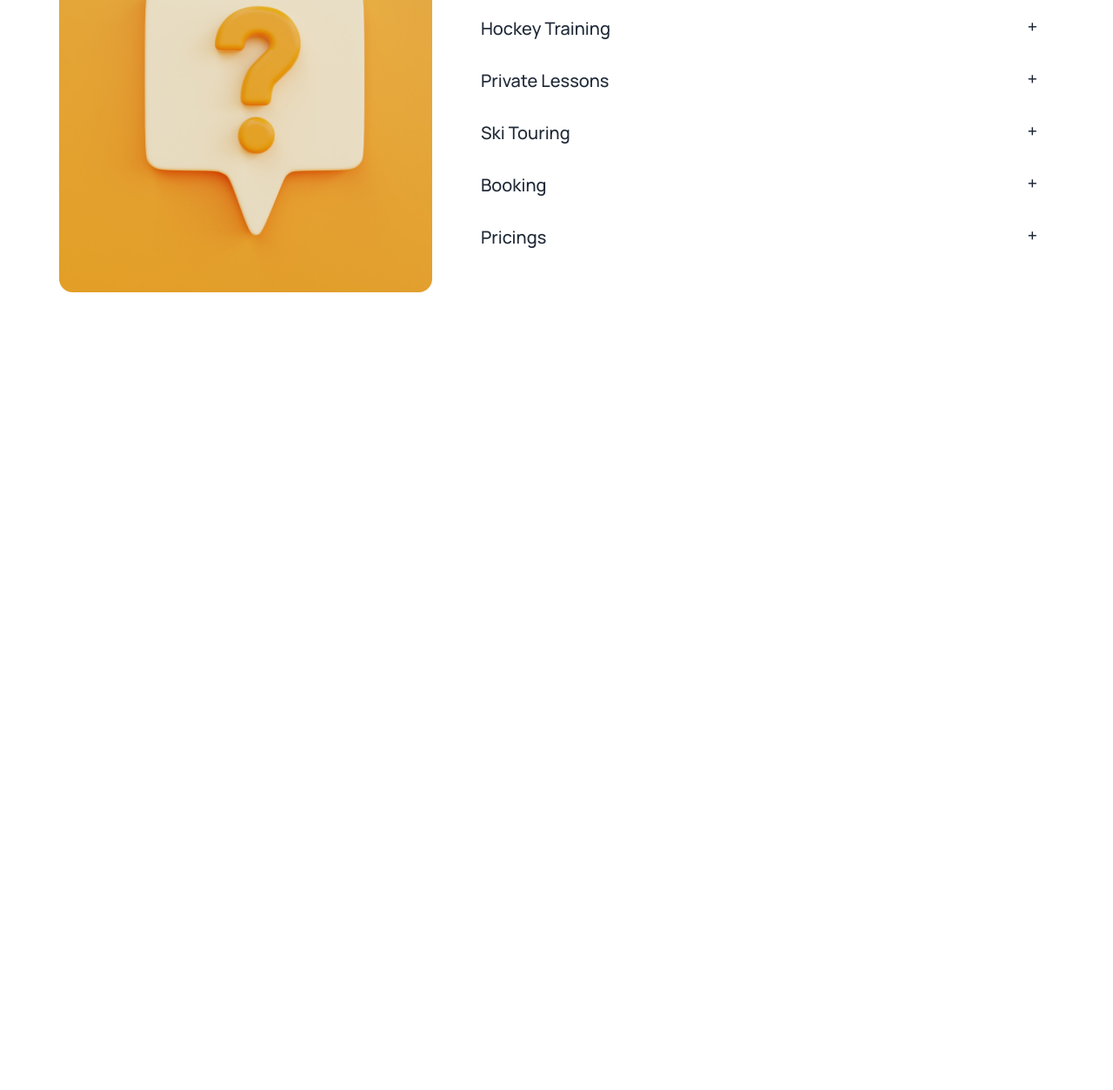
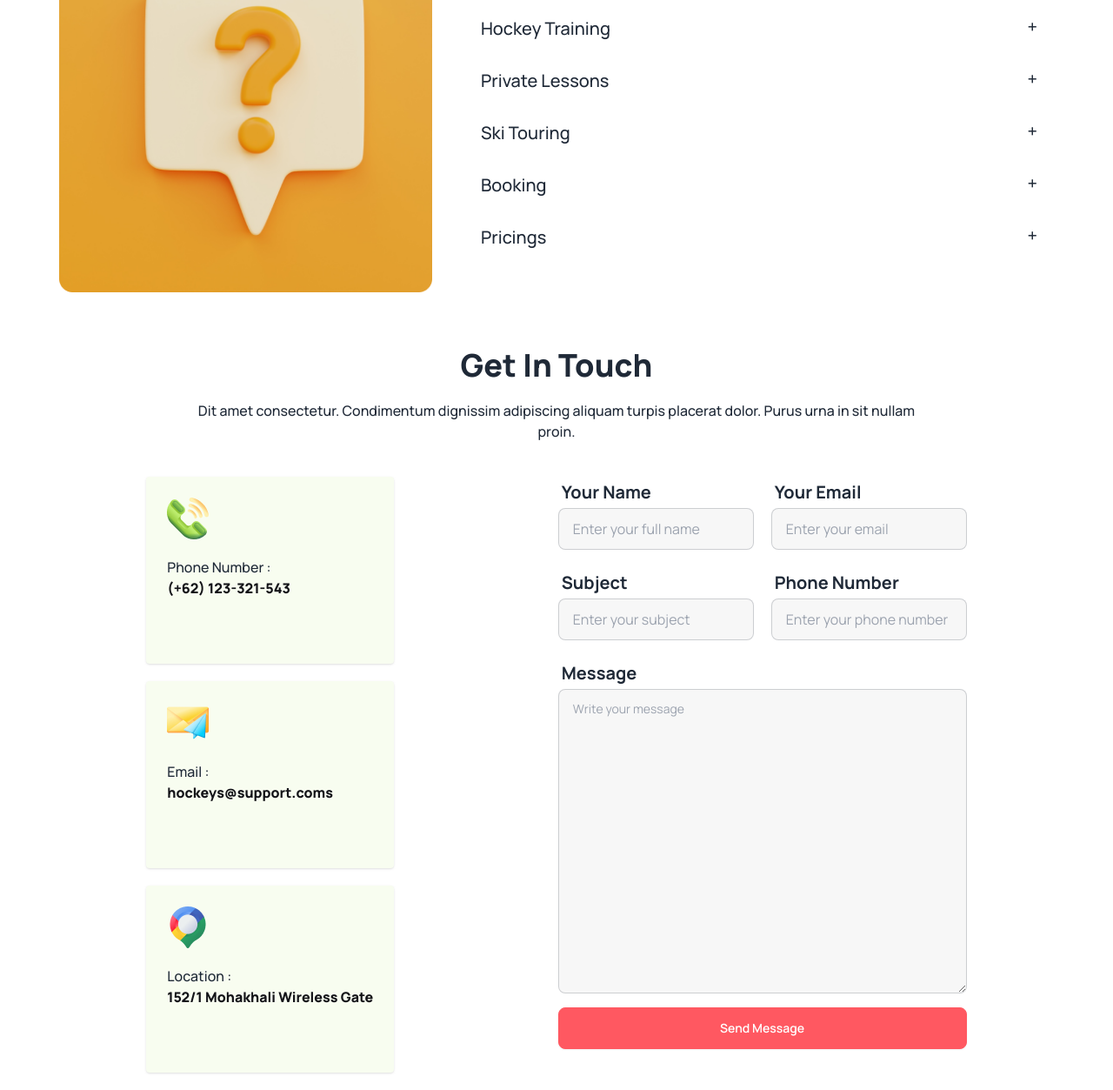
Before and after one commit to saj0cse/Hockeys-Project, a plain HTML site: page index.html in a window 1280 px wide. Shown: the part 3309-4562 px from the top of the page at 87% size. Before the commit the page ends 3713 px from the top, so only its background shows below. Drawn offline with nearby package versions, Linux system fonts and the light colour scheme.

Commit message:
added Get In Touch

```diff
--- a/index.html
+++ b/index.html
@@ -570,6 +570,86 @@
           </div>
         </section>
       </section>
+
+       <!-- Get In Touch  -->
+       <section class="mt-16">
+        <div class="text-center lg:w-[70%] mx-auto">
+          <h2 class="font-extrabold text-4xl mt-5 mb-5">Get In Touch</h2>
+          <p class="font-medium">
+            Dit amet consectetur. Condimentum dignissim adipiscing aliquam turpis placerat dolor. Purus urna in sit nullam proin.
+          </p>
+        </div>
+        <section class="flex flex-col lg:flex-row justify-evenly gap-10 mt-10">
+            <div class="space-y-5">
+                <!-- card one  -->
+                    <div class="bg-[#BCED6D1A] h-[215px] p-6 rounded shadow">
+                        <img src="./Images/phone.png" alt="">
+                        <p class="font-medium mt-5">Phone Number : </p>
+                        <p class="font-extrabold text-[#131318]">(+62) 123-321-543</p>
+                    </div>
+                    <!-- card two  -->
+                    <div class="bg-[#BCED6D1A] h-[215px] p-6 rounded shadow">
+                        <img src="./Images/sms.png" alt="">
+                        <p class="font-medium mt-5">Email : </p>
+                        <p class="font-extrabold text-[#131318]">hockeys@support.coms</p>
+                    </div>
+                    <!-- card three  -->
+                    <div class="bg-[#BCED6D1A] h-[215px] p-6 rounded shadow">
+                        <img src="./Images/location.png" alt="">
+                        <p class="font-medium mt-5">Location : </p>
+                        <p class="font-extrabold text-[#131318]">152/1 Mohakhali Wireless Gate</p>
+                    </div>
+            </div>
+            <div>
+                    <div class="grid grid-cols-1 lg:grid-cols-2 gap-5">
+                        <!-- label one -->
+                        <label class="form-control w-full max-w-xs">
+                            <div class="label">
+                              <span class="label-text text-[20px] font-bold">Your Name</span>
+                            </div>
+                            <input type="text" placeholder="Enter your full name" class="input input-bordered w-full max-w-xs bg-[#13131808]" />
+                          </label>
+                          <!-- label two -->
+                        <label class="form-control w-full max-w-xs">
+                            <div class="label">
+                                <span class="label-text text-[20px] font-bold">Your Email</span>
+                              </div>
+                              <input type="text" placeholder="Enter your email" class="input input-bordered w-full max-w-xs bg-[#13131808]" />
+                          </label>
+                           <!-- label three -->
+                        <label class="form-control w-full max-w-xs">
+                            <div class="label">
+                                <span class="label-text text-[20px] font-bold">Subject</span>
+                              </div>
+                              <input type="text" placeholder="Enter your subject" class="input input-bordered w-full max-w-xs bg-[#13131808]" />
+                          </label>
+                           <!-- label four -->
+                        <label class="form-control w-full max-w-xs">
+                            <div class="label">
+                                <span class="label-text text-[20px] font-bold">Phone Number</span>
+                              </div>
+                              <input type="text" placeholder="Enter your phone number" class="input input-bordered w-full max-w-xs bg-[#13131808]" />
+                          </label>
+
+                    </div>
+                    <div class="w-full mt-5">
+                        <label class="form-control">
+                            <div class="label">
+                                <span class="label-text text-[20px] font-bold">Message</span>
+                            </div>
+                            <textarea class="textarea textarea-bordered h-[350px]  w-[100%] bg-[#13131808]" placeholder="Write your message"></textarea>
+                            <div class="label">
+                            </div>
+                          </label>
+                     </div>
+
+                     <div class="w-full">
+                        <button class="btn btn-error text-white w-full">Send Message</button>
+                     </div>
+
+            </div>
+        </section>
+        </section>
     </main>
     <footer></footer>
   </body>
```
Also changed, not shown: Images/location.png (renamed from Images/Group 1171275321.png), Images/phone.png (renamed from Images/Group 1171275317.png), Images/sms.png (renamed from Images/Group 1171275318.png).
